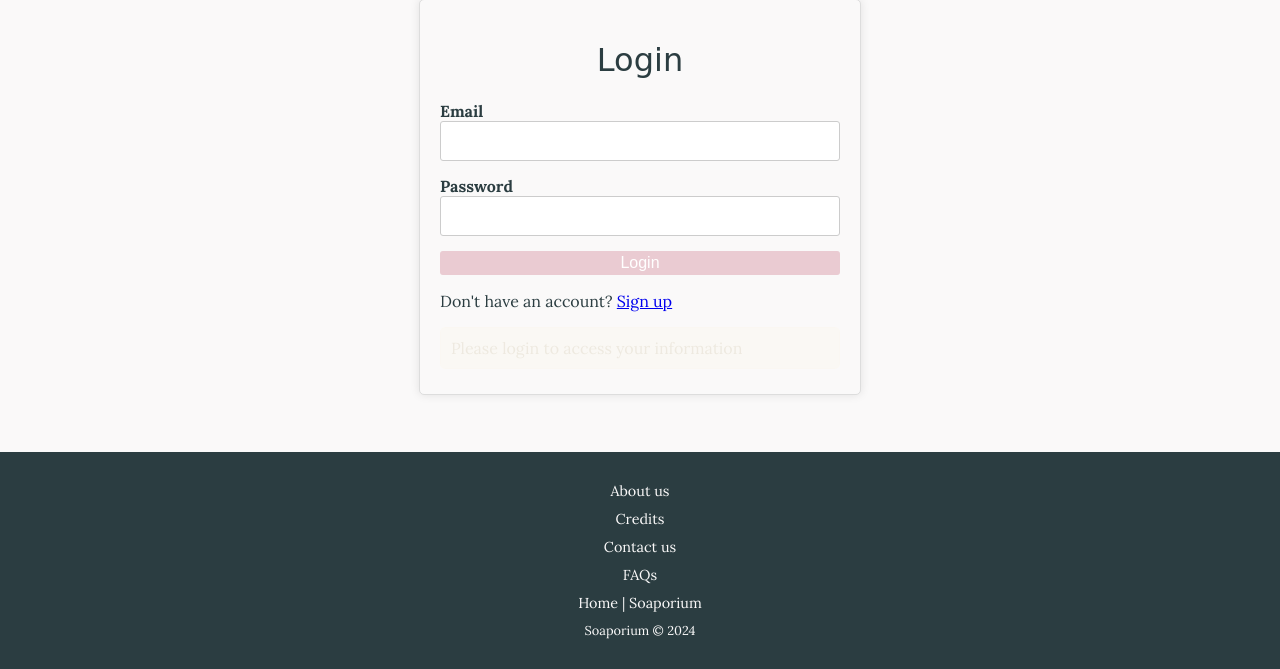
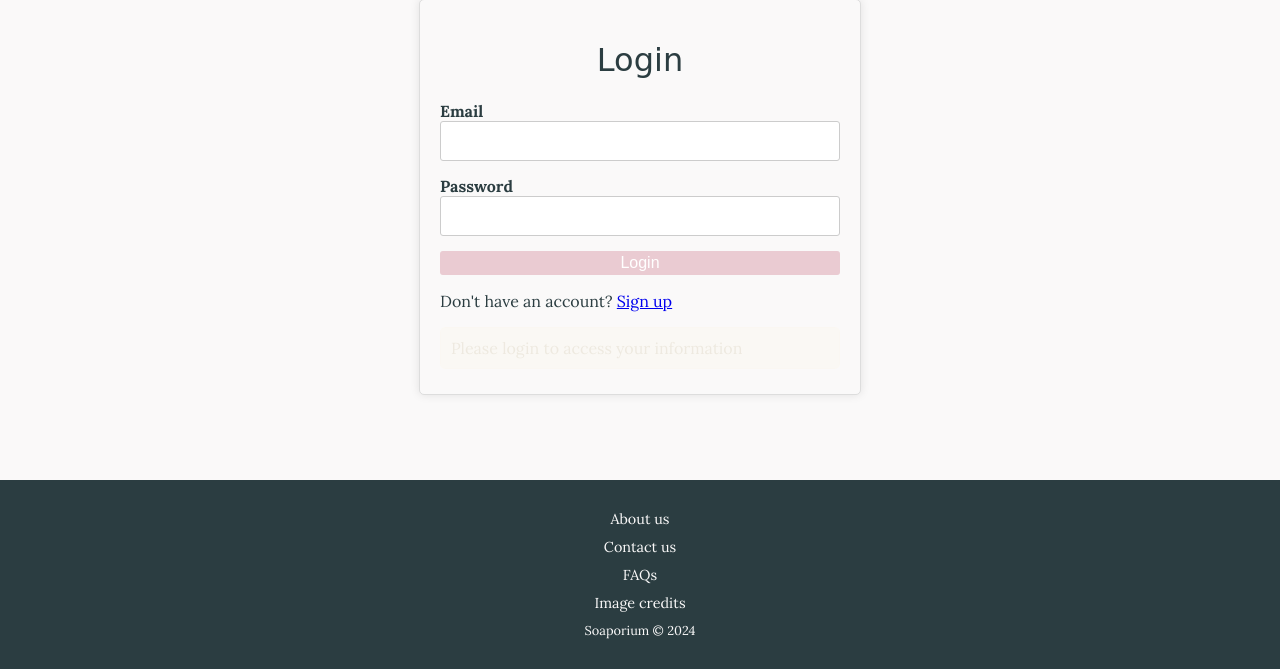
Before and after one commit to anisha-arya/Soap, a Flask app: page /user in a window 1280 px wide. Shown: the part 131-800 px from the top of the page. Run offline with Flask 3, Linux system fonts and the light colour scheme; some web fonts are replaced.

Commit message:
Rearranged footer links

```diff
--- a/templates/layout.html
+++ b/templates/layout.html
@@ -49,10 +49,9 @@
     <div class="footer">
         <div class="footer links">
             <p><a href="{{ url_for('about') }}">About us</a></p>
-            <p><a href="{{ url_for('credit') }}">Credits</a></p>
             <p><a href="{{ url_for('customer_service') }}">Contact us</a></p>
             <p><a href="{{ url_for('faqs')}}">FAQs</a></p>
-            <p><a href="{{ url_for('home') }}">Home | Soaporium</a></p>
+            <p><a href="{{ url_for('credit') }}">Image credits</a></p>
             <p>Soaporium &COPY; 2024</p>
         </div>
     </div>
```
